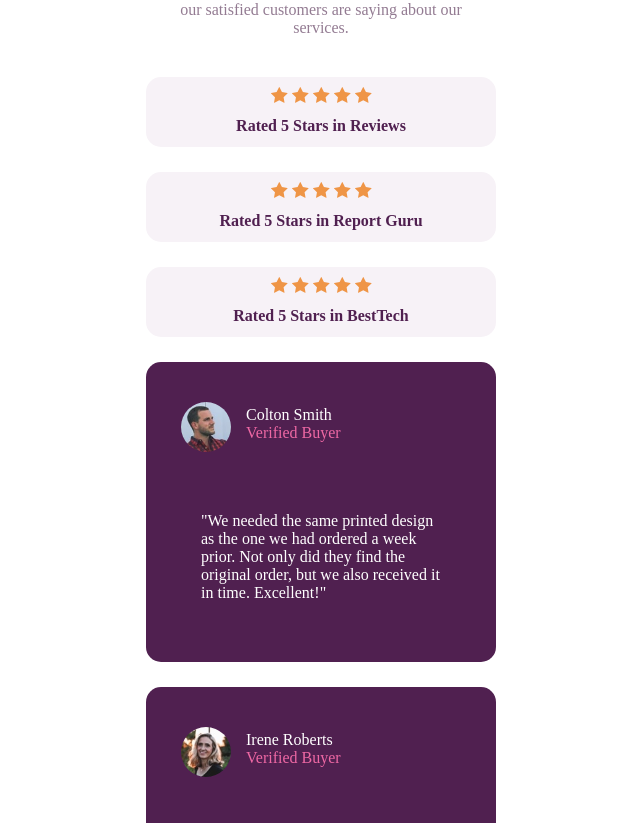
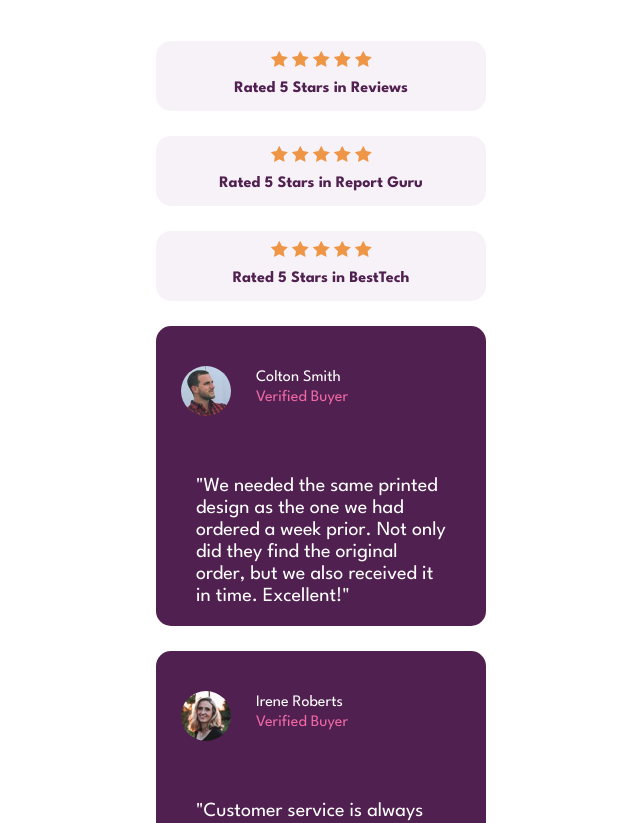
Before and after one commit to brendowe/projeto-avaliacao, a plain HTML site: page index.html in a window 1280 px wide. Shown: the part 246-1069 px from the top of the page, without its empty margins (319-959 px from the left). Drawn offline with Linux system fonts and the light colour scheme.

Commit message:
Update style.css

```diff
--- a/style.css
+++ b/style.css
@@ -1,7 +1,10 @@
+@import url('https://fonts.googleapis.com/css2?family=League+Spartan:wght@400;500;700&display=swap');
+
 * {
     box-sizing: border-box;
     margin: 0;
     padding: 0;
+    font-family: var(--fonte);
 }
 
 :root {
@@ -10,6 +13,7 @@
     --cor3: hsl(303, 10%, 53%);
     --cor4: hsl(300, 24%, 96%);
     --cor5: hsl(0, 0%, 100%);
+    --fonte: 'League Spartan', sans-serif;
 }
 
 main {
@@ -27,7 +31,7 @@ h1 {
 }
 
 .titulo p {
-    width: 290px;
+    width: 295px;
     margin: auto;
     padding-bottom: 40px;
     color: var(--cor3);
@@ -35,7 +39,7 @@ h1 {
 
 .medidor li {
     height: 70px;
-    width: 350px;
+    width: 330px;
     margin: auto;
     list-style-type: none;
     background-color: var(--cor4);
@@ -55,7 +59,7 @@ h1 {
 
 .comentarios li {
     background-color: var(--cor1);
-    width: 350px;
+    width: 330px;
     height: 300px;
     margin: auto;
     list-style-type: none;
@@ -71,6 +75,7 @@ h1 {
 }
 
 .perfil .verificado {
+    padding-top: 25px;
     color: var(--cor2);
 }
 
@@ -94,6 +99,9 @@ h1 {
     margin-right: 150px;
 }
 
-.resenha {
+.comentarios .resenha {
+    width: 250px;
     text-align: left;
+    font-size: 20px;
+    line-height: 22px;
 }
```
